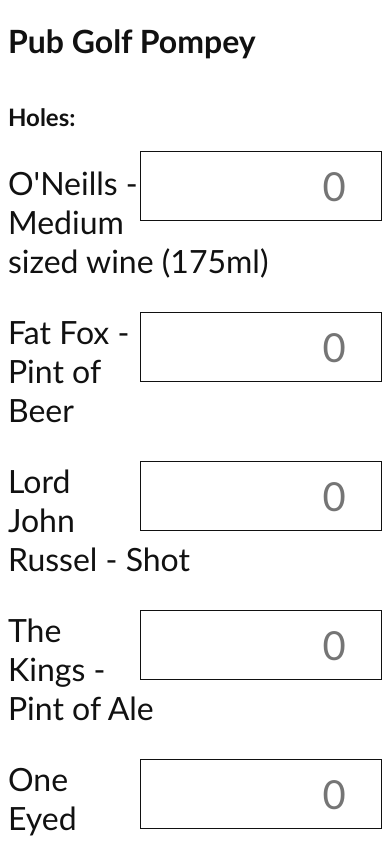
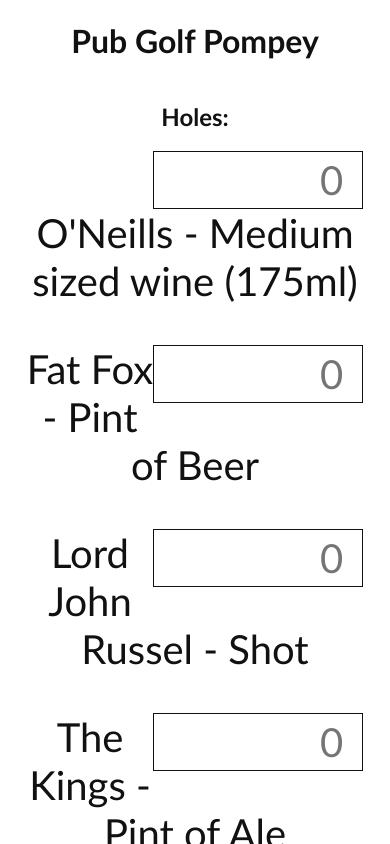
Before and after one commit to austin0/PompeyPubGolf, a plain HTML site: page index.html in a window 390 px wide. Both pictures are taken after a click on the button "Confirm". Shown: the top 844 px of the page. Drawn offline with Linux system fonts and the light colour scheme.

Commit message:
More mobile css fixes

```diff
--- a/style.css
+++ b/style.css
@@ -13,7 +13,7 @@ html {
 input {
   background: var(--bg);
   color: var(--fg);
-  padding: 0.5ex 1ex;
+  /*padding: 0.5ex 1ex;*/
   border: var(--fg) solid 1px;
   font-family: "Aero", "Calibri", sans-serif;
   font-size: 1.5em;
@@ -49,18 +49,29 @@ p {
 
 @media screen and (max-width: 70rem) {
   main, header {
-    max-width: 40em;
+    /*max-width: 40em;*/
     position: relative;
     margin: 0 auto;
+    text-align: center;
   }
   input {
     font-size: 2.5em;
+    padding:0.1em
+  }
+
+  section {
+    display: inline-block;
+    width: 90%;
+  }
+
+  p {
+    font-size: 2.5rem;
   }
 }
 
 @media screen and (min-width: 70rem) {
   main, header {
-    max-width: 70rem;
+    /*max-width: 70rem;*/
     position: relative;
     margin: 0 auto;
   }
```
